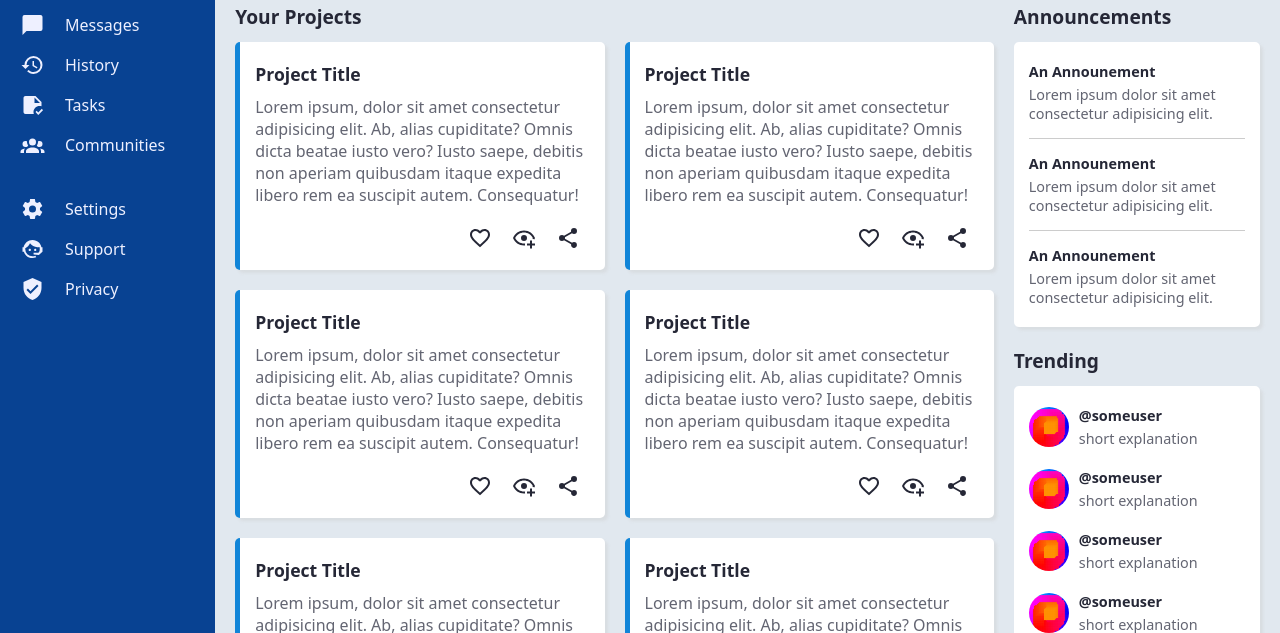
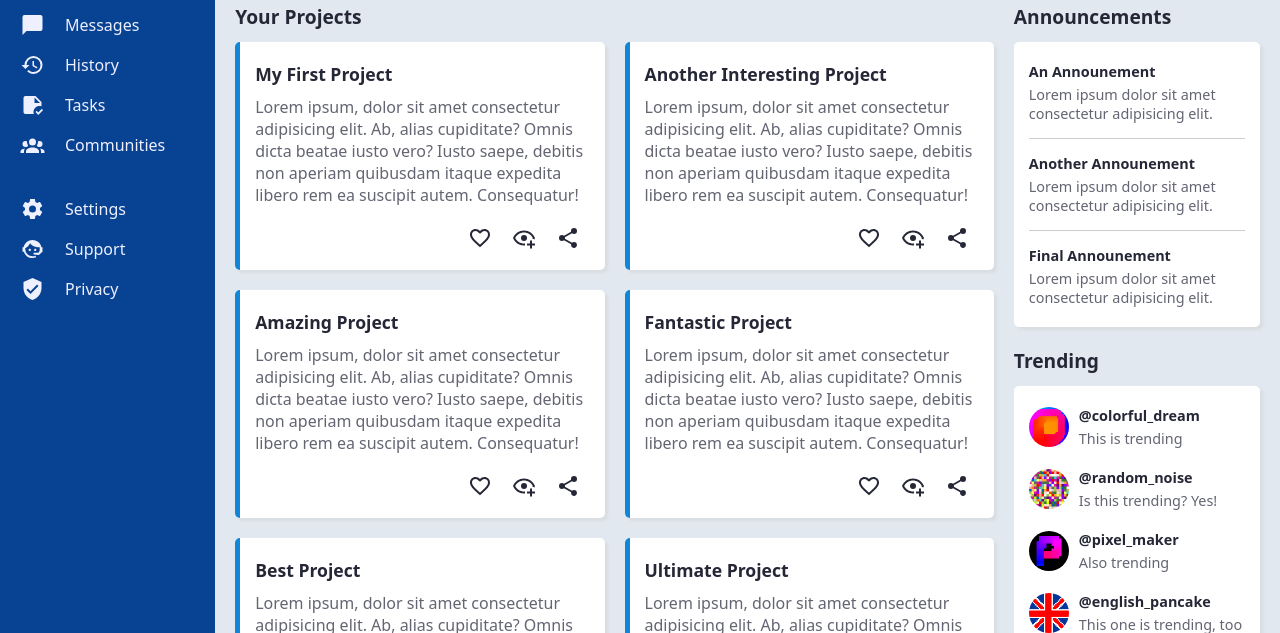
Before and after one commit to xop14/dashboard, a plain HTML site: page index.html in a window 1280 px wide. Shown: the part 167-800 px from the top of the page. Drawn offline with Linux system fonts and the light colour scheme.

Commit message:
Updated text

```diff
--- a/index.html
+++ b/index.html
@@ -147,7 +147,7 @@
                 <div class="project-card">
                     <div class="project-content">
                         <a href="">
-                            <h4>Project Title</h4>
+                            <h4>My First Project</h4>
                         </a>
                         <p>Lorem ipsum, dolor sit amet consectetur adipisicing elit. Ab, alias cupiditate? Omnis dicta beatae iusto vero? Iusto saepe, debitis non aperiam quibusdam itaque expedita libero rem ea suscipit autem. Consequatur!</p>
                     </div>
@@ -171,7 +171,7 @@
                 <div class="project-card">
                     <div class="project-content">
                         <a href="">
-                            <h4>Project Title</h4>
+                            <h4>Another Interesting Project</h4>
                         </a>
                         <p>Lorem ipsum, dolor sit amet consectetur adipisicing elit. Ab, alias cupiditate? Omnis dicta beatae iusto vero? Iusto saepe, debitis non aperiam quibusdam itaque expedita libero rem ea suscipit autem. Consequatur!</p>
                     </div>
@@ -195,7 +195,7 @@
                 <div class="project-card">
                     <div class="project-content">
                         <a href="">
-                            <h4>Project Title</h4>
+                            <h4>Amazing Project</h4>
                         </a>
                         <p>Lorem ipsum, dolor sit amet consectetur adipisicing elit. Ab, alias cupiditate? Omnis dicta beatae iusto vero? Iusto saepe, debitis non aperiam quibusdam itaque expedita libero rem ea suscipit autem. Consequatur!</p>
                     </div>
@@ -219,7 +219,7 @@
                 <div class="project-card">
                     <div class="project-content">
                         <a href="">
-                            <h4>Project Title</h4>
+                            <h4>Fantastic Project</h4>
                         </a>
                         <p>Lorem ipsum, dolor sit amet consectetur adipisicing elit. Ab, alias cupiditate? Omnis dicta beatae iusto vero? Iusto saepe, debitis non aperiam quibusdam itaque expedita libero rem ea suscipit autem. Consequatur!</p>
                     </div>
@@ -243,7 +243,7 @@
                 <div class="project-card">
                     <div class="project-content">
                         <a href="">
-                            <h4>Project Title</h4>
+                            <h4>Best Project</h4>
                         </a>
                         <p>Lorem ipsum, dolor sit amet consectetur adipisicing elit. Ab, alias cupiditate? Omnis dicta beatae iusto vero? Iusto saepe, debitis non aperiam quibusdam itaque expedita libero rem ea suscipit autem. Consequatur!</p>
                     </div>
@@ -267,7 +267,7 @@
                 <div class="project-card">
                     <div class="project-content">
                         <a href="">
-                            <h4>Project Title</h4>
+                            <h4>Ultimate Project</h4>
                         </a>
                         <p>Lorem ipsum, dolor sit amet consectetur adipisicing elit. Ab, alias cupiditate? Omnis dicta beatae iusto vero? Iusto saepe, debitis non aperiam quibusdam itaque expedita libero rem ea suscipit autem. Consequatur!</p>
                     </div>
@@ -299,11 +299,11 @@
                         <p>Lorem ipsum dolor sit amet consectetur adipisicing elit.</p>
                     </div>
                     <div class="announcement-card">
-                        <h5>An Announement</h5>
+                        <h5>Another Announement</h5>
                         <p>Lorem ipsum dolor sit amet consectetur adipisicing elit.</p>
                     </div>
                     <div class="announcement-card">
-                        <h5>An Announement</h5>
+                        <h5>Final Announement</h5>
                         <p>Lorem ipsum dolor sit amet consectetur adipisicing elit.</p>
                     </div>
                 </div>
@@ -314,29 +314,29 @@
                     <div class="trending-card">
                         <img src="./images/trending-01.png" alt="trending 1">
                         <div>
-                            <h5>@someuser</h5>
-                            <p>short explanation</p>
+                            <h5>@colorful_dream</h5>
+                            <p>This is trending</p>
                         </div>
                     </div>
                     <div class="trending-card">
-                        <img src="./images/trending-01.png" alt="trending 1">
+                        <img src="./images/trending-02.png" alt="trending 2">
                         <div>
-                            <h5>@someuser</h5>
-                            <p>short explanation</p>
+                            <h5>@random_noise</h5>
+                            <p>Is this trending? Yes!</p>
                         </div>
                     </div>
                     <div class="trending-card">
-                        <img src="./images/trending-01.png" alt="trending 1">
+                        <img src="./images/trending-03.png" alt="trending 3">
                         <div>
-                            <h5>@someuser</h5>
-                            <p>short explanation</p>
+                            <h5>@pixel_maker</h5>
+                            <p>Also trending</p>
                         </div>
                     </div>
                     <div class="trending-card">
-                        <img src="./images/trending-01.png" alt="trending 1">
+                        <img src="./images/trending-04.png" alt="trending 4">
                         <div>
-                            <h5>@someuser</h5>
-                            <p>short explanation</p>
+                            <h5>@english_pancake</h5>
+                            <p>This one is trending, too</p>
                         </div>
                     </div>
                 </div>
--- a/styles.css
+++ b/styles.css
@@ -350,13 +350,9 @@ path {
     cursor: pointer;
     transition: 0.1s;
 }
-.project-btns > svg:hover {
+.project-btns svg:hover {
     transform: scale(1.1);
     color: var(--svg-color-hover);
-}
-
-.heart-icon svg:hover {
-    color: var(--heart-icon-color-hover) !important;
 }
 
 .heart-icon-selected {
@@ -435,7 +431,7 @@ path {
 
 
 
-@media only screen and (max-width: 600px) {
+@media only screen and (max-width: 800px) {
     .container {
         display: grid;
         grid-template-rows: repeat(2, min-content) repeat(2, min(1fr, min-content)) 50px;
```
Also changed, not shown: images/trending-02.png (added), images/trending-03.png (added), images/trending-04.png (added).
